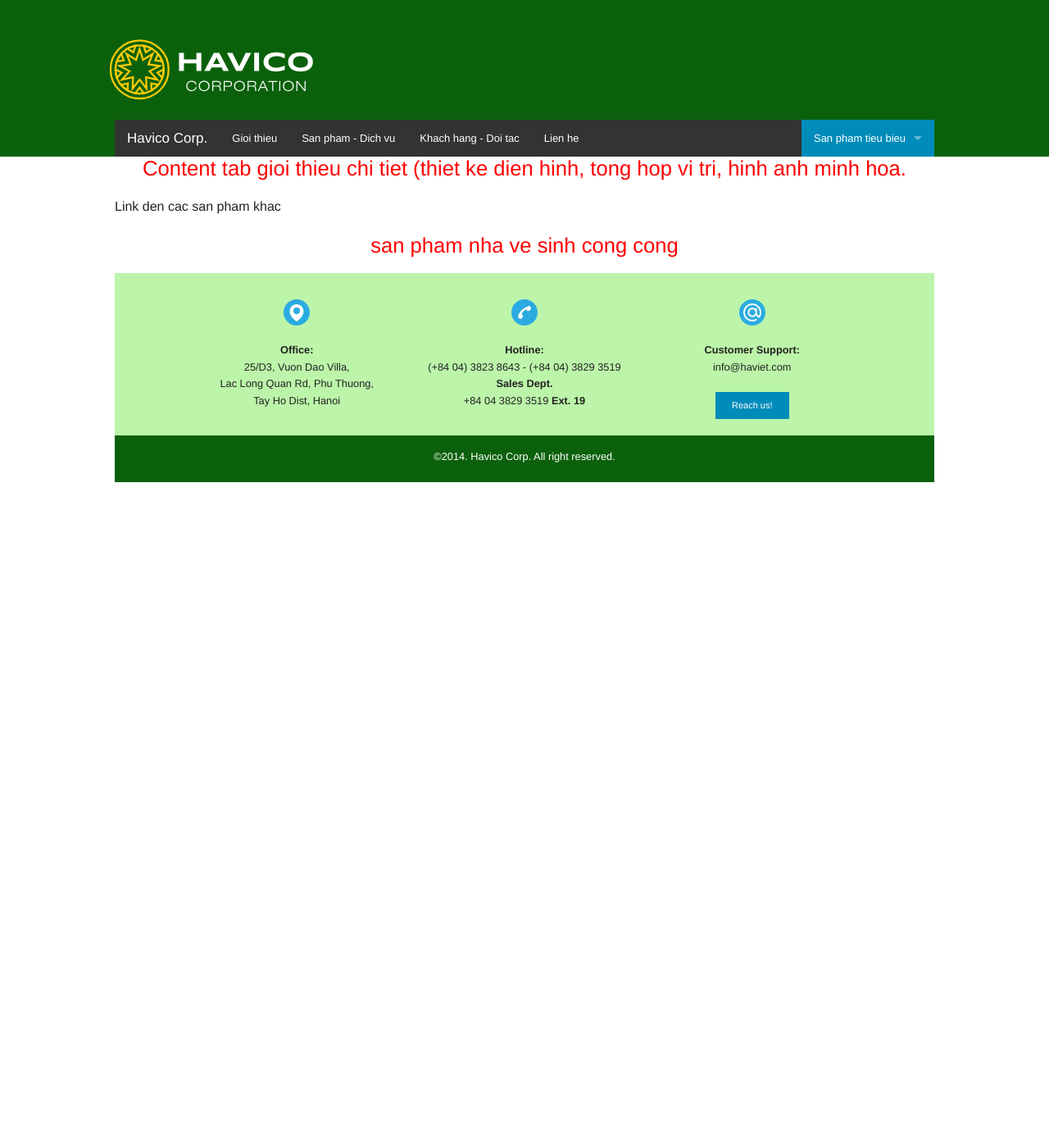
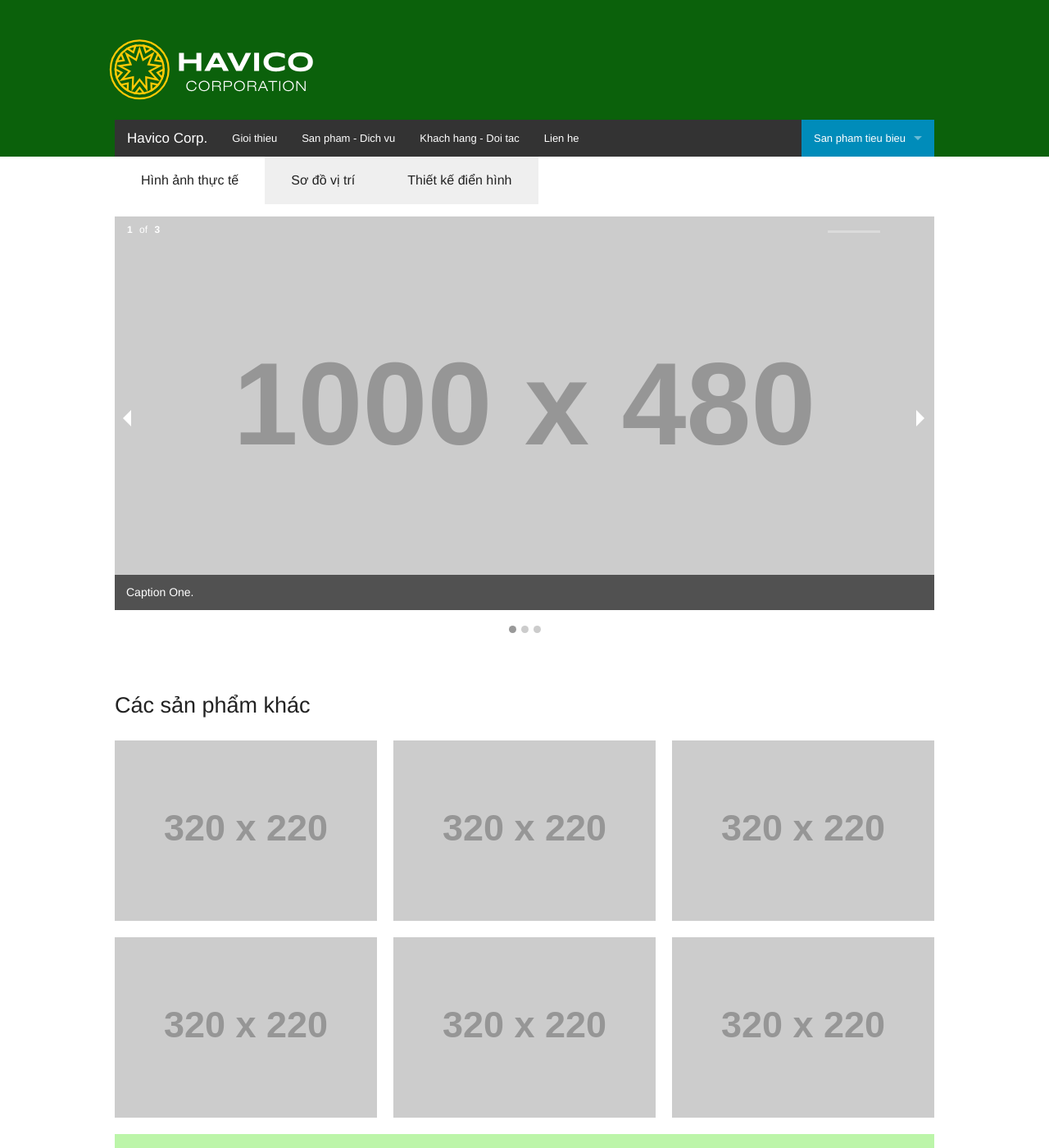
Before and after one commit to haviet/static-on-foundation, a Jekyll site: the page built from sp-vscc.html, in a window 1280 px wide and 1400 px high. Shown: the whole window at 82% size. Built offline with Jekyll 4.4.1, drawn with Linux system fonts in a browser that asks for light colours.

Commit message:
Update sp-vscc.html

```diff
--- a/sp-vscc.html
+++ b/sp-vscc.html
@@ -1,16 +1,19 @@
 ---
 layout: default
 ---
-
-<div class="row collapse">
-  <p class="introtext bigtext">Content tab gioi thieu chi tiet (thiet ke dien hinh, tong hop vi tri, hinh anh  minh hoa.</p>
+<!-- chỉ hiển thị trên màn hình cỡ trung bình trở lên -->
+<div class="row collapse show-for-medium-up">
+  {% include tab-billboard-content.html %}
 </div>
 
-<div class="row collapse">
-  <p>Link den cac san pham khac</p>
+<!-- chỉ hiển thị trên màn hình nhỏ -->
+<div class="show-for-small-only">
+  {% include billboard-content/tab3.html %}
+  {% include billboard-content/tab1.html %}
 </div>
 
 
 <div class="row collapse">
-  <p class="introtext bigtext">san pham nha ve sinh cong cong</p>
+  <h3>Các sản phẩm khác</h3>
+  {% include sp-block-list.html %}
 </div>
```
